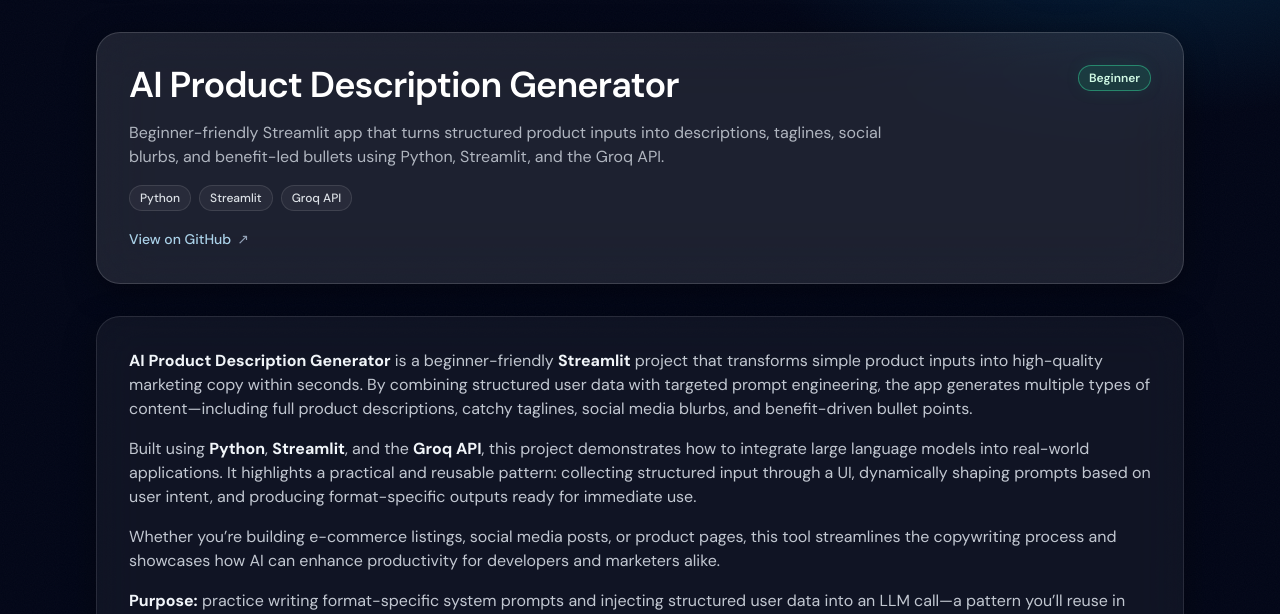
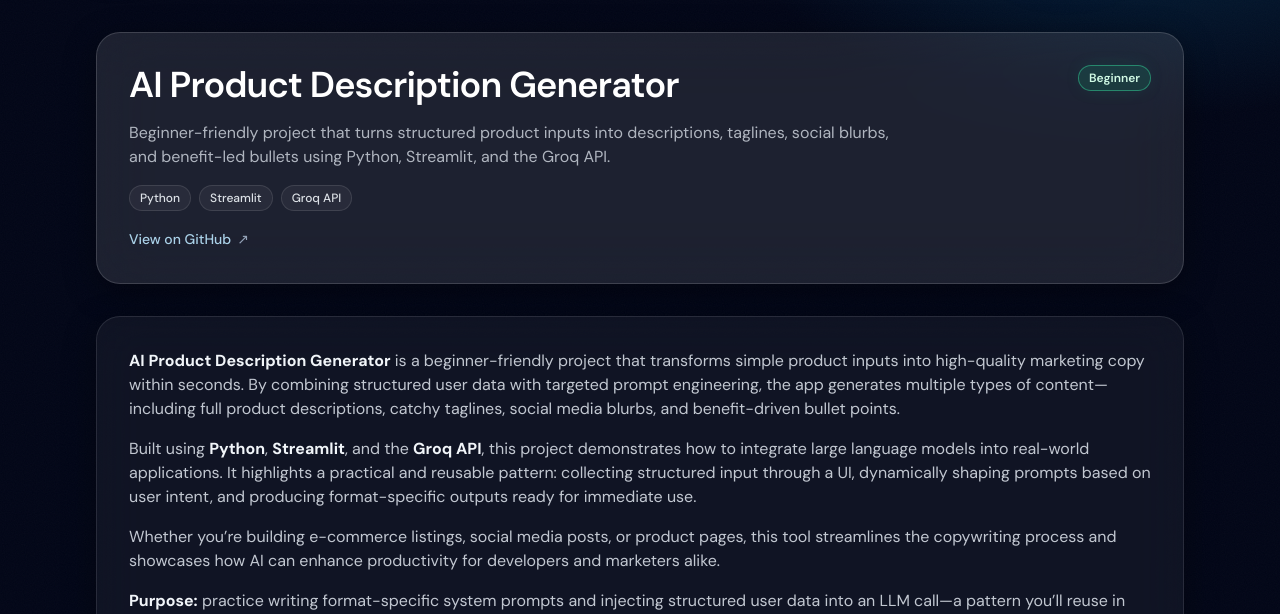
Before and after one commit to abhishekgoyal-a11y/DevShelfs, a Django app: page /projects/ai-product-description-generator/ in a window 1280 px wide. Shown: the part 133-747 px from the top of the page. Run offline with Django 5.2, Linux system fonts and the light colour scheme; some libraries are stand-ins or nearby versions.

Commit message:
Update AI product description project content and metadata
Made-with: Cursor

```diff
--- a/web/data/projects.json
+++ b/web/data/projects.json
@@ -56,7 +56,7 @@
     "id": "p6",
     "slug": "ai-product-description-generator",
     "title": "AI Product Description Generator",
-    "description": "Beginner-friendly Streamlit app that turns structured product inputs into descriptions, taglines, social blurbs, and benefit-led bullets using Python, Streamlit, and the Groq API.",
+    "description": "Beginner-friendly project that turns structured product inputs into descriptions, taglines, social blurbs, and benefit-led bullets using Python, Streamlit, and the Groq API.",
     "repoUrl": "https://github.com/abhishekgoyal-a11y/Projects/tree/main/ai-product-description-generator",
     "tech": ["Python", "Streamlit", "Groq API"],
     "difficulty": "beginner",
--- a/web/templates/web/project_bodies/ai-product-description-generator.html
+++ b/web/templates/web/project_bodies/ai-product-description-generator.html
@@ -2,11 +2,10 @@
 <div class="glass space-y-10 rounded-3xl p-5 sm:p-8">
   <div class="space-y-4">
     <p class="text-sm leading-relaxed text-slate-200/85 sm:text-base">
-      <strong class="text-slate-100">AI Product Description Generator</strong> is a beginner-friendly
-      <strong class="text-slate-100">Streamlit</strong> project that transforms simple product inputs into high-quality
-      marketing copy within seconds. By combining structured user data with targeted prompt engineering, the app generates
-      multiple types of content&mdash;including full product descriptions, catchy taglines, social media blurbs, and
-      benefit-driven bullet points.
+      <strong class="text-slate-100">AI Product Description Generator</strong> is a beginner-friendly project that
+      transforms simple product inputs into high-quality marketing copy within seconds. By combining structured user data
+      with targeted prompt engineering, the app generates multiple types of content&mdash;including full product
+      descriptions, catchy taglines, social media blurbs, and benefit-driven bullet points.
     </p>
     <p class="text-sm leading-relaxed text-slate-200/85 sm:text-base">
       Built using <strong class="text-slate-100">Python</strong>, <strong class="text-slate-100">Streamlit</strong>, and
```
